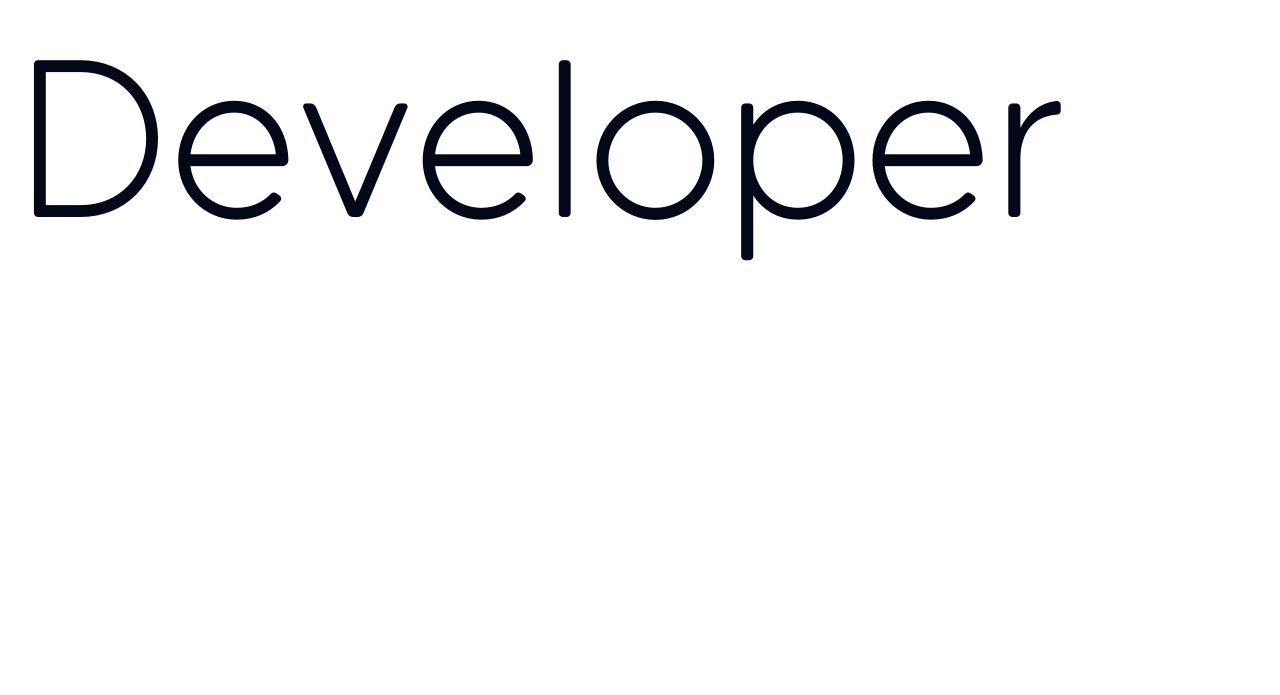
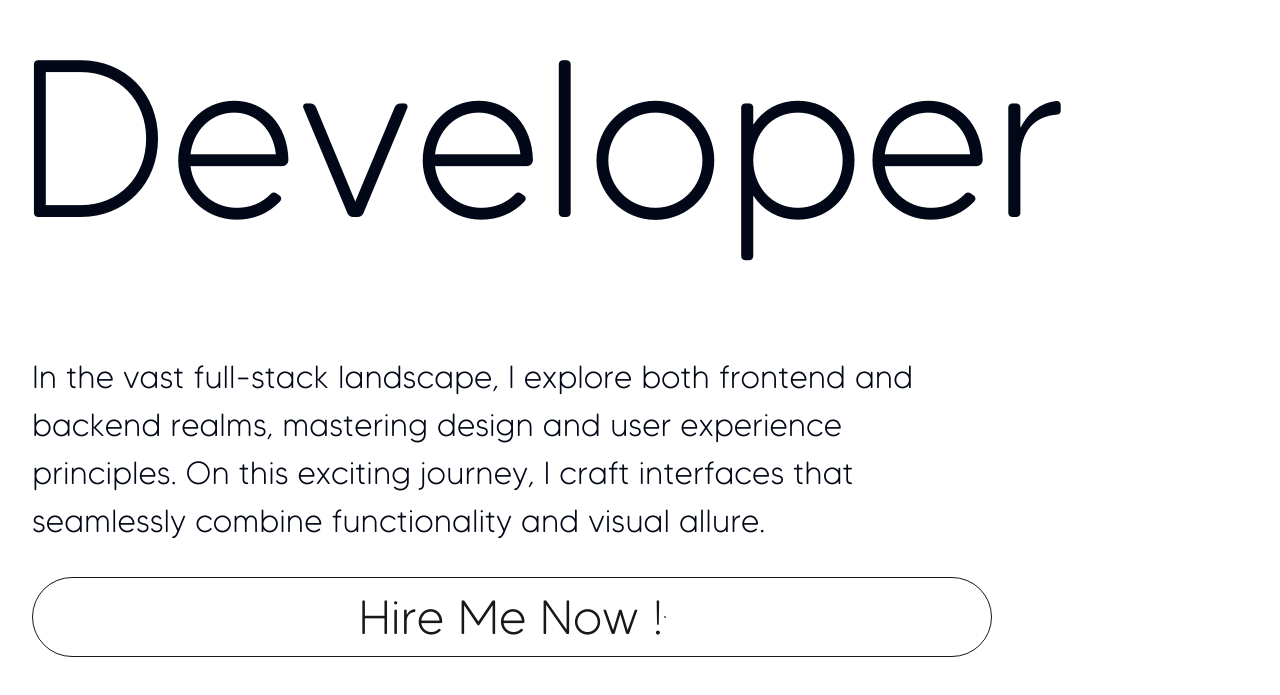
Before and after one commit to krishnachandran-u/krishnachandran, a Next.js app: page / in a window 1280 px wide. Shown: the part 447-1142 px from the top of the page. Built offline with nearby package versions, Linux system fonts and the light colour scheme.

Commit message:
hire me now button

```diff
--- a/src/components/Hero.tsx
+++ b/src/components/Hero.tsx
@@ -2,6 +2,8 @@
 import styles from '../styles/Hero.module.scss'
 
 import { MdArrowOutward } from "react-icons/md";
+import { FaLongArrowAltRight } from "react-icons/fa";
+import { FaArrowRight } from "react-icons/fa";
 import FadeInWhenVisible from './FadeInWhenVisible';
 
 export default function Hero() {
@@ -16,9 +18,9 @@ export default function Hero() {
                                 Krishnachandran U
                         </div>
                         <div className = {styles.mid}>
-                            <div className = "hover:text-2xl transition-all duration-300">About</div>
-                            <div className = "hover:text-2xl transition-all duration-300">Projects</div>
-                            <div className = "hover:text-2xl transition-all duration-300">Social</div>
+                            <div className = {styles.midElement}>About</div>
+                            <div className = {styles.midElement}>Projects</div>
+                            <div className = {styles.midElement}>Social</div>
                         </div>
                         <div className = {styles.button}>
                             <div className = {styles.contact}>Contact me !</div>
@@ -51,6 +53,21 @@ export default function Hero() {
                         </FadeInWhenVisible>
                     </div>
                 </div>
+                <div className = {styles.pageTwo}>
+                    <FadeInWhenVisible flow = "top">
+                        <div className = {styles.description}>
+                            In the vast full-stack landscape, I explore both frontend and backend realms, mastering design and user experience principles. On this exciting journey, I craft interfaces that seamlessly combine functionality and visual allure.
+                        </div>
+                    </FadeInWhenVisible>
+                    <FadeInWhenVisible>
+                        <div className = {styles.hireMeNow}>
+                            Hire Me Now !
+                            <div className = {styles.block}>
+                                <FaArrowRight color = "#181818" className = {styles.arrow}/>
+                            </div>
+                        </div>
+                    </FadeInWhenVisible>
+                </div>
             </div>
 
 
--- a/src/styles/Hero.module.scss
+++ b/src/styles/Hero.module.scss
@@ -6,6 +6,27 @@
 @font-face {
   font-family: 'Tommy-Soft-Medium';
   src: url(./../fonts/Tommy-Soft-Medium.otf) format('opentype');
+}
+
+.underlineTransition {
+    position: relative;
+    text-decoration: none;
+    /*
+    backdrop-filter: blur(10px);
+    border-radius: 10px;
+    padding:10px;
+    */
+    &:after {
+      content: "";
+      position: absolute;
+      background-color: black;
+      height: 3px;
+      width: 0;
+      left: 0;
+      right: 0;
+      bottom: 1px;
+      transition: 0.3s;
+    }
 }
 
 .root {
@@ -36,6 +57,14 @@
                     justify-content: space-between;
                     align-items: center;
                     gap: 5rem;
+
+                    .midElement {
+                        transition: all 0.3s ease-in-out;
+
+                        &:hover {
+                            font-size: 2rem;
+                        }
+                    }
                 }
 
                 .button {
@@ -50,15 +79,6 @@
                     border: 1px solid #181818;
                     transition: all 0.3s ease-in-out;
 
-                    &:hover {
-                        background-color: #181818;
-                        color: #ececec;
-
-                        .circle {
-                            background-color: #ececec;
-                        }
-                    }
-
                     .circle {
                         display: flex;
                         justify-content: center;
@@ -68,13 +88,18 @@
                         background-color: #181818;
                         border-radius: 50%;
                         transition: all 0.3s ease-in-out;
+                    }
 
                     &:hover {
+                        background-color: #181818;
+                        color: #ececec;
+
+                        .circle {
+                            background-color: #ececec;
                             width: 2.5rem;
                             height: 2.5rem;
                             background-color: #ececec;
                             transform: rotate(360deg);
-                        }
                         }
                     }
                 }
@@ -101,4 +126,69 @@
                 }
             }
         }
+
+        .pageTwo {
+            display: flex;
+            flex-direction: column;
+            height: 100vh;
+            width: 100vw;
+
+            .description {
+                margin-left: 2rem;
+                width: 75vw;
+                font-size: 2rem;
+                margin-bottom: 2rem;
             }
+
+            .hireMeNow {
+                display: flex;
+                font-size: 3rem;
+                flex-direction: row;
+                justify-content: center;
+                align-items: center;
+                margin-left: 2rem;
+                width: 75vw;
+                height: 5rem;
+                border:1px solid #181818;
+                border-radius: 100px;
+                color:#181818;
+                transition: all 0.3s ease-in-out;
+
+                .block {
+                    display: flex;
+                    justify-content: center;
+                    align-items: center;
+                    width: 0;
+                    height: 0;
+                    border-radius: 100px;
+                    border: 1px solid #181818;
+                    transition: all 0.3s ease-in-out;
+
+                    .arrow {
+                        width: 0;
+                        height: 0;
+                        transition: all 0.3s ease-in-out;
+                    }
+                }
+
+                &:hover {
+                    background-color: #181818;
+                    color: #ececec;
+
+                    .block {
+                        width: 25vw;
+                        height: 4rem;
+                        margin-left: 2rem;
+                        border: 1px solid #ececec;
+                        background-color: #ececec;
+
+                        .arrow {
+                            width: 3rem;
+                            height: 3rem;
+                        }
+                    }
+                }
+            }
+        }
+    }
+}
```
Lines whose indentation alone changed are shown as unchanged.
